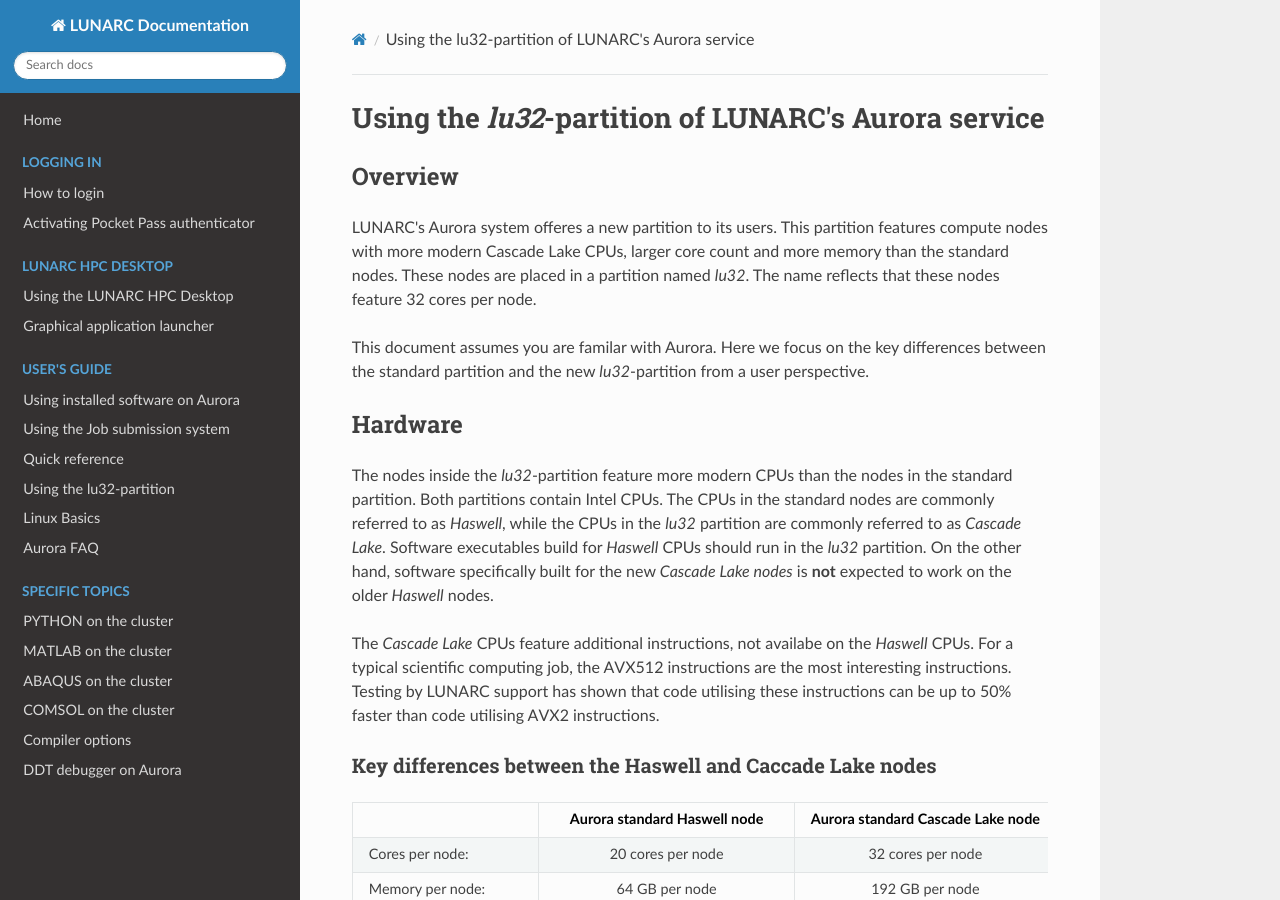
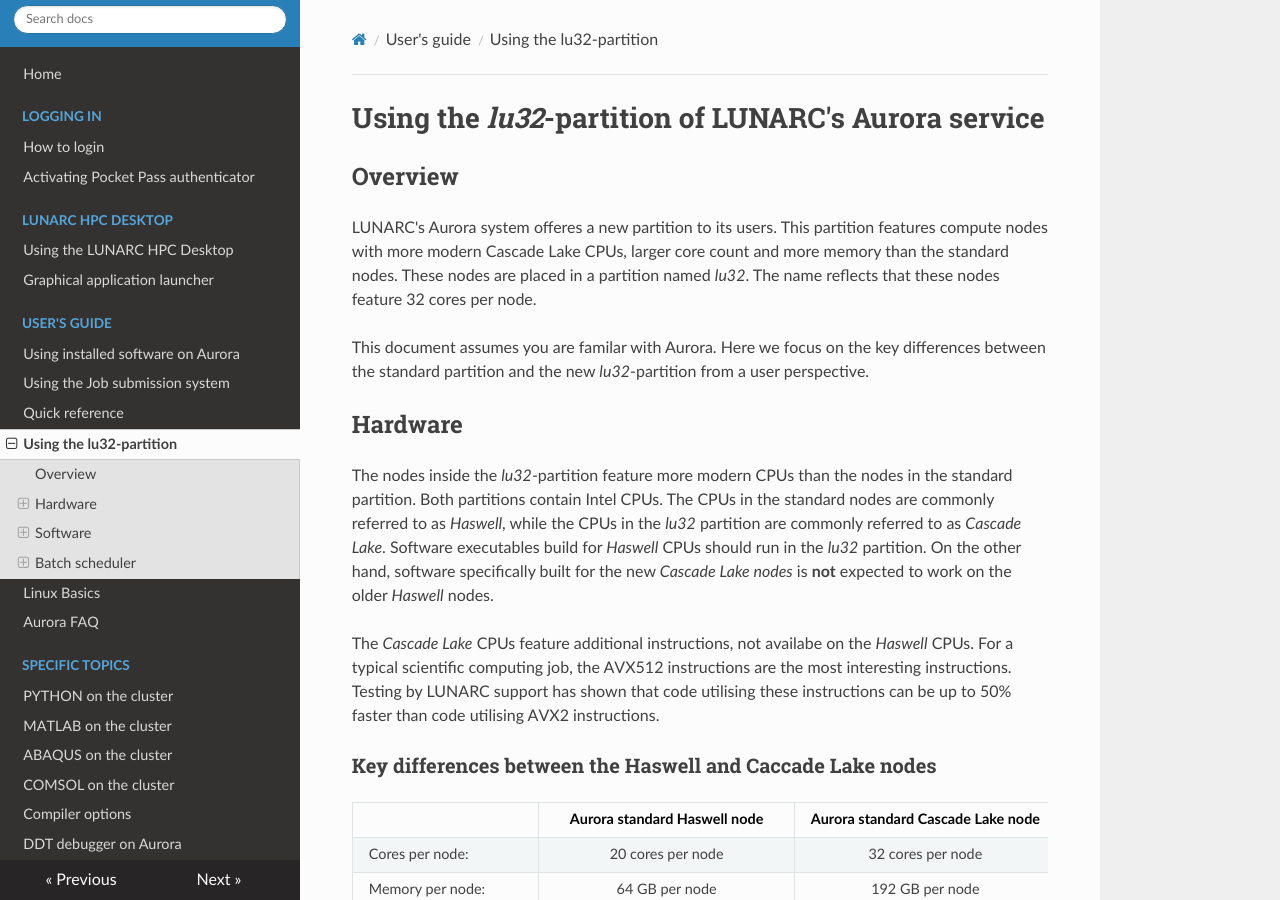
Before and after one commit to lunarc/lunarc_docs, an MkDocs documentation site: the page built from docs/cascadelake_user.md, in a window 1280 px wide and 900 px high. Built offline with MkDocs 1.6.1, drawn with Linux system fonts in a browser that asks for light colours; nearby versions of some CDN libraries; old or Windows-style settings are respelled for this version of MkDocs; some of the changed lines change nothing that is shown.

Commit message:
typo fix in yml file

```diff
--- a/mkdocs.yml
+++ b/mkdocs.yml
@@ -11,7 +11,7 @@
   - Using installed software on Aurora: aurora_modules.md
   - Using the Job submission system: batch_system.md
   - Quick reference: quick_reference.md
-  - Using the lu32-partition: caskadelake_user.md
+  - Using the lu32-partition: cascadelake_user.md
   - Linux Basics: linux_basics.md
 - Aurora FAQ: aurora_faq.md
 - Specific topics:
```
